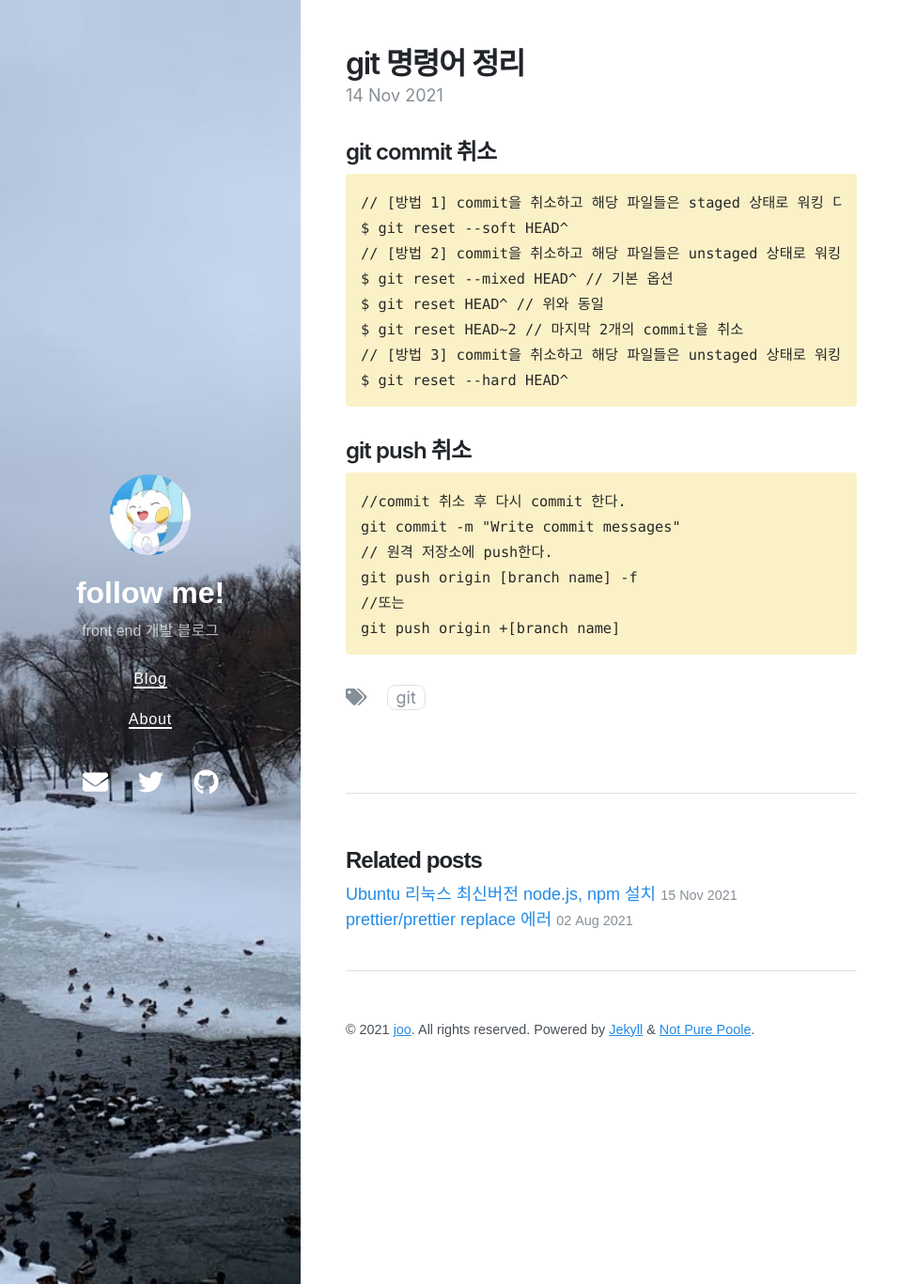
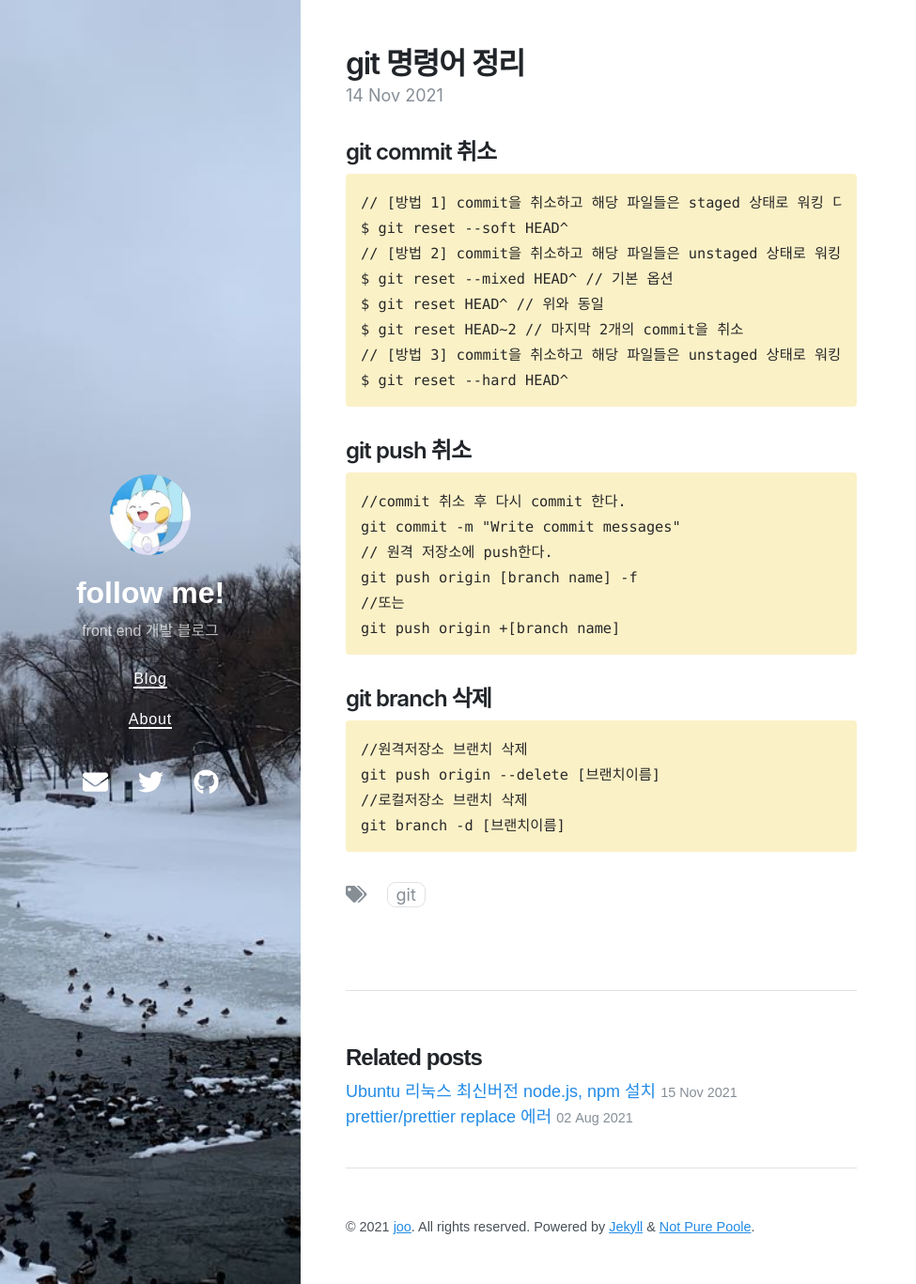
Before and after one commit to micmacbox/blog, a Jekyll site: the page built from _posts/2021-11-15-etc-git.md, in a window 1280 px wide and 1367 px high. Shown: the whole window at 94% size, without its empty margins (0-975 px from the left). Built offline with Jekyll 4.4.1, drawn with Linux system fonts in a browser that asks for light colours; nearby versions of some CDN libraries.

Commit message:
post update git branch삭제

```diff
--- a/_posts/2021-11-15-etc-git.md
+++ b/_posts/2021-11-15-etc-git.md
@@ -26,3 +26,10 @@ date: 2021-11-15 01:54 +0800
     git push origin [branch name] -f
     //또는
     git push origin +[branch name]
+
+## git branch 삭제
+
+    //원격저장소 브랜치 삭제
+    git push origin --delete [브랜치이름]
+    //로컬저장소 브랜치 삭제
+    git branch -d [브랜치이름]
```
